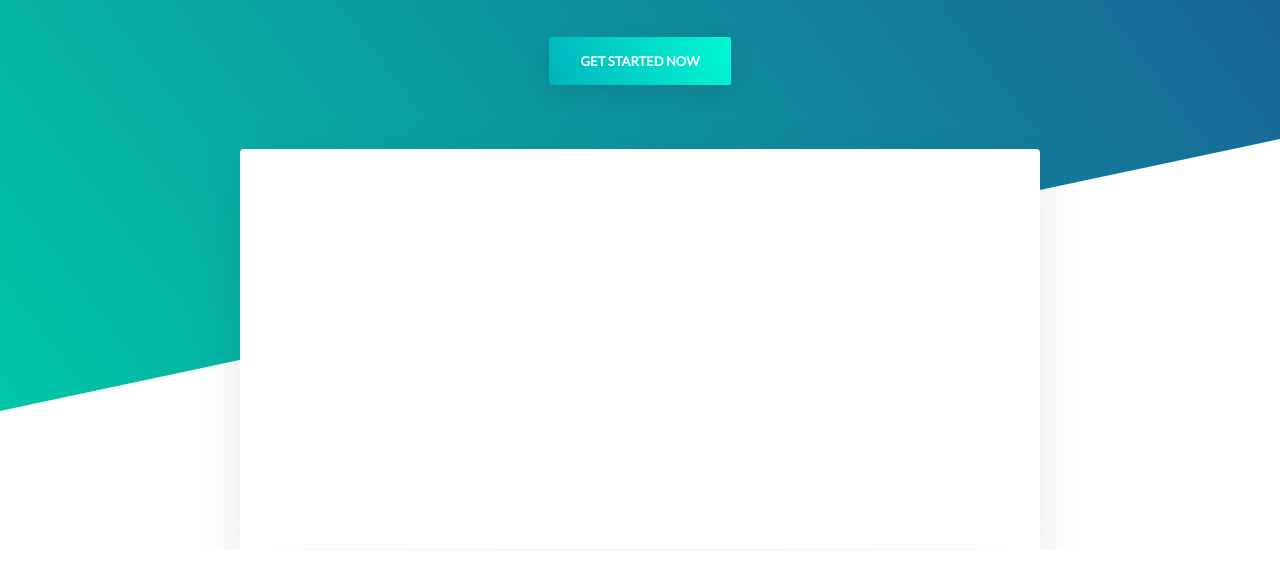
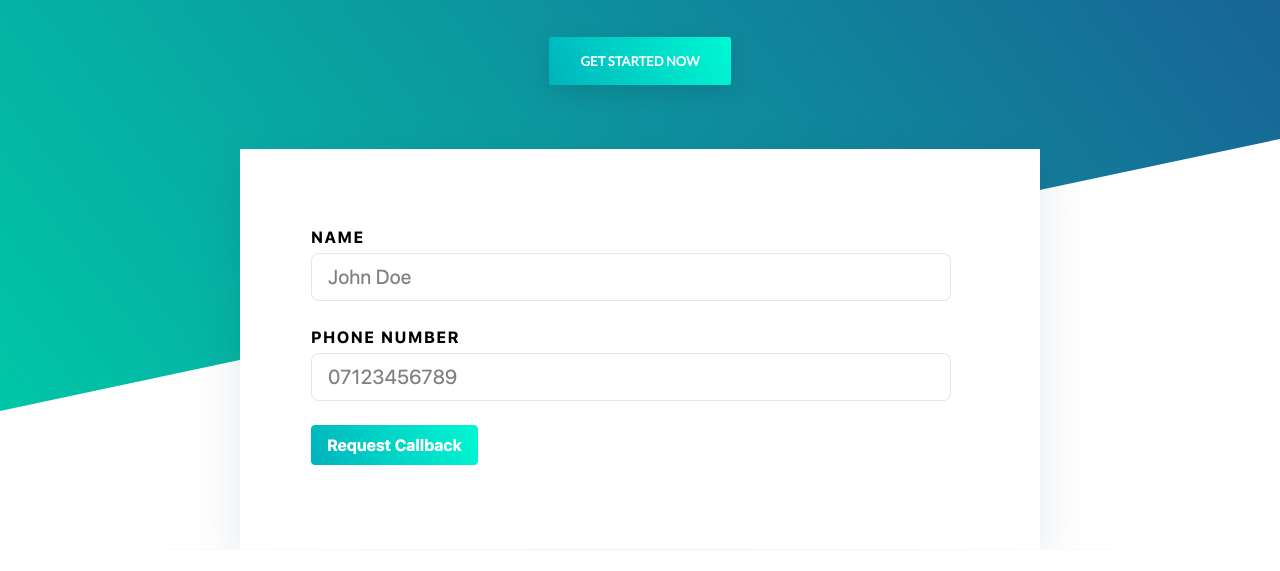
Before and after one commit to kiteframe/wp-request-callback-site, a website: page index.html in a window 1280 px wide. Shown: the part 229-800 px from the top of the page. Drawn offline with nearby package versions, Linux system fonts and the light colour scheme; files that its build step writes are made by us from their sources; files whose address does not match are found by name.

Commit message:
Add screenshot of form

```diff
--- a/index.html
+++ b/index.html
@@ -12,15 +12,14 @@
 <body class="is-boxed has-animations">
 <main class="body-wrap boxed-container">
     <header class="site-header"></header>
-
     <section class="hero text-light text-center">
         <div class="container-sm">
             <div class="hero-inner">
                 <h1 class="hero-title h2-mobile mt-0 is-revealing">WP Request Callback</h1>
                 <p class="hero-paragraph is-revealing">Capture client callback requests on WordPress sites.</p>
-                <p class="hero-cta is-revealing"><a class="button button-secondary button-shadow" href="#">Get
-                    started now</a></p>
+                <p class="hero-cta is-revealing"><a class="button button-secondary button-shadow" href="#">Get started now</a></p>
                 <div class="hero-media">
+                  <img src="dist/images/screenshot.png" alt="Screenshot of form">
                 </div>
             </div>
         </div>
```
Also changed, not shown: src/images/screenshot.png (added).
